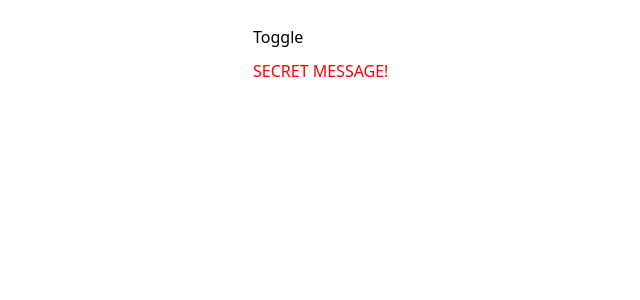
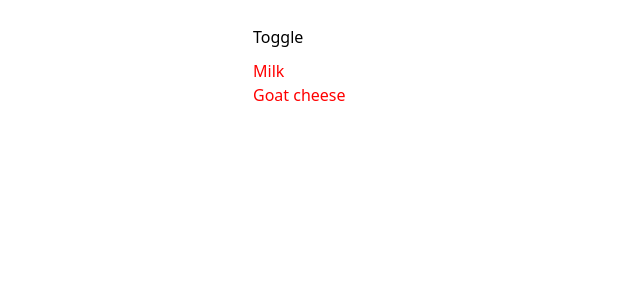
Before and after one commit to DefyCab/Ts-playground-sep-2024, a React (Vite) app: page / in a window 1280 px wide. Shown: the top 300 px of the page, without its empty margins (387-1027 px from the left). Built offline with nearby package versions, Linux system fonts and the light colour scheme.

Commit message:
map over shopping list and toggle with button

```diff
--- a/src/App.tsx
+++ b/src/App.tsx
@@ -18,6 +18,7 @@ type Items = {
 
 function App() {
   const [isHidden, setIsHidden] = useState(true)
+  const [list, setList] = useState(shoppingList)
 
   const handleClick = () => setIsHidden(!isHidden)
 
@@ -30,12 +31,14 @@ function App() {
         >
           Toggle
         </button>
-        <h1
+        <ul
           className={isHidden ? "hidden" : ""}
           style={{ color: "red", paddingTop: "10px" }}
         >
-          SECRET MESSAGE!
-        </h1>
+          {list.map((item) => (
+            <li key={item.id}>{item.item}</li>
+          ))}
+        </ul>
       </div>
     </>
   )
```
